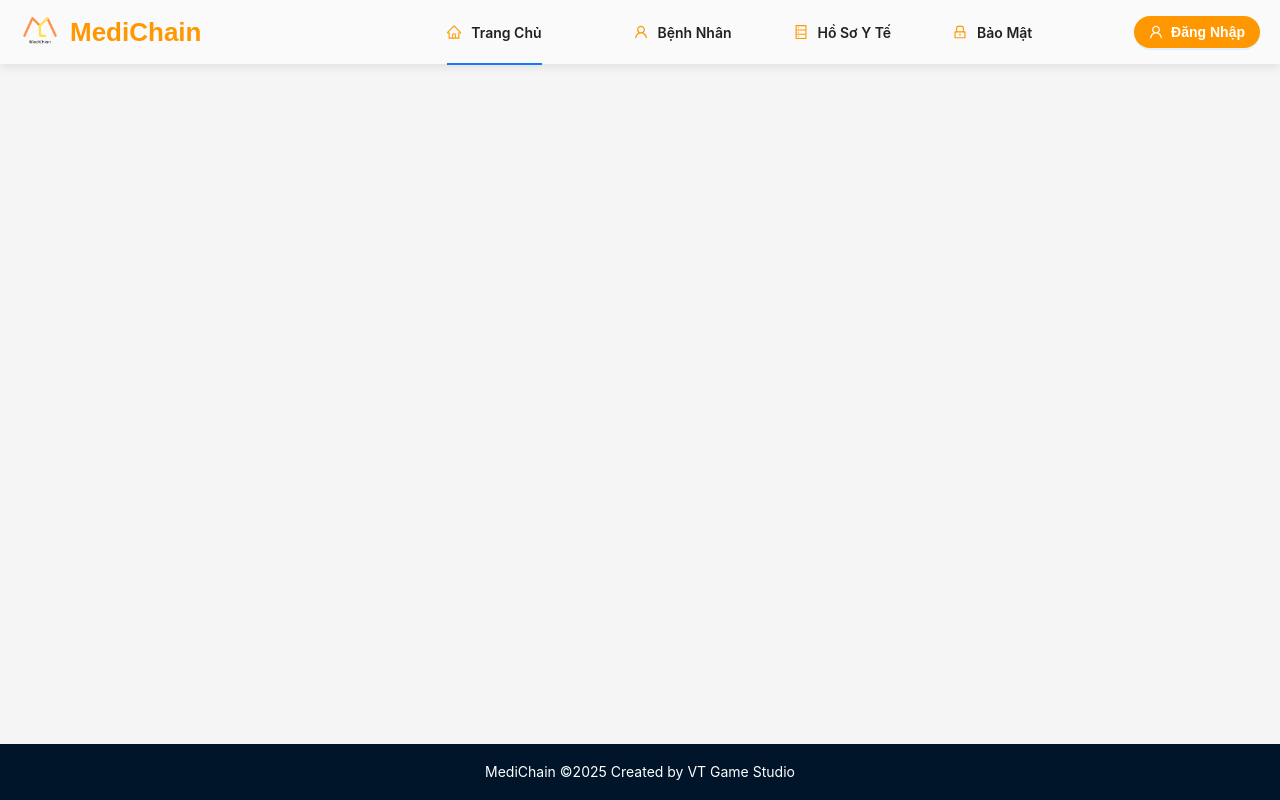
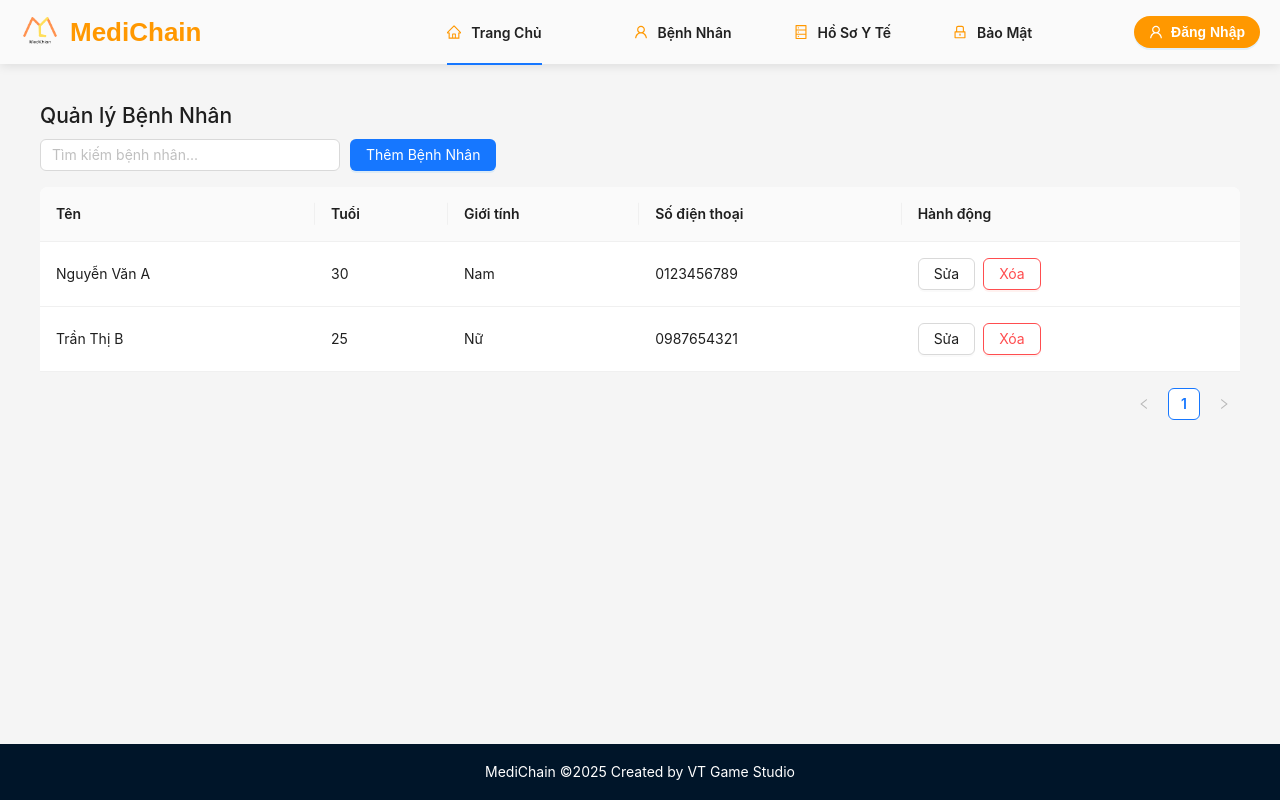
Before and after one commit to ThuongDev1203/medichain, a React (Create React App) app: page /patientmanager in a window 1280 px wide. Built offline with nearby package versions, Linux system fonts and the light colour scheme.

Commit message:
update option

```diff
--- a/src/App.js
+++ b/src/App.js
@@ -16,8 +16,8 @@ function App() {
         <Content style={{ flex: 1, marginTop: "64px", padding: "20px" }}>
           <Routes>
             <Route path="/" element={<HomePage />} />
-            <Route path="/patient-manager" element={<PatientManagerPage />} />
-            <Route path="/medical-records" element={<MedicalRecordsPage />} />
+            <Route path="/patientmanager" element={<PatientManagerPage />} />
+            <Route path="/medicalrecords" element={<MedicalRecordsPage />} />
             <Route path="/security" element={<SecurityPage />} />
           </Routes>
         </Content>
--- a/src/pages/MedicalRecordsPage.js
+++ b/src/pages/MedicalRecordsPage.js
@@ -1,3 +1,124 @@
+import { useState } from "react";
+import { Table, Button, Input, Modal, Form } from "antd";
+
 export default function MedicalRecordsPage() {
-  return <div>Medical Records Page</div>;
+  const [records, setRecords] = useState([
+    { id: 1, name: "Nguyễn Văn A", disease: "Cảm cúm", date: "2024-03-05" },
+    {
+      id: 2,
+      name: "Trần Thị B",
+      disease: "Sốt xuất huyết",
+      date: "2024-02-28",
+    },
+  ]);
+  const [searchText, setSearchText] = useState("");
+  const [isModalVisible, setIsModalVisible] = useState(false);
+  const [editingRecord, setEditingRecord] = useState(null);
+  const [form] = Form.useForm();
+
+  // Xử lý tìm kiếm
+  const filteredRecords = records.filter((record) =>
+    record.name.toLowerCase().includes(searchText.toLowerCase())
+  );
+
+  // Mở modal để thêm/sửa hồ sơ
+  const showModal = (record = null) => {
+    setEditingRecord(record);
+    form.setFieldsValue(record || { name: "", disease: "", date: "" });
+    setIsModalVisible(true);
+  };
+
+  // Xử lý lưu dữ liệu
+  const handleSave = (values) => {
+    if (editingRecord) {
+      setRecords(
+        records.map((record) =>
+          record.id === editingRecord.id ? { ...record, ...values } : record
+        )
+      );
+    } else {
+      setRecords([...records, { id: records.length + 1, ...values }]);
+    }
+    setIsModalVisible(false);
+    form.resetFields();
+  };
+
+  // Xử lý xóa hồ sơ
+  const handleDelete = (id) => {
+    setRecords(records.filter((record) => record.id !== id));
+  };
+
+  return (
+    <div style={{ padding: 20 }}>
+      <h2>Quản lý Hồ sơ Y tế</h2>
+
+      <Input
+        placeholder="Tìm kiếm bệnh nhân..."
+        onChange={(e) => setSearchText(e.target.value)}
+        style={{ marginBottom: 16, width: 300 }}
+      />
+
+      <Button
+        type="primary"
+        onClick={() => showModal()}
+        style={{ marginLeft: 10 }}
+      >
+        Thêm Hồ sơ
+      </Button>
+
+      <Table
+        dataSource={filteredRecords}
+        rowKey="id"
+        columns={[
+          { title: "Tên bệnh nhân", dataIndex: "name", key: "name" },
+          { title: "Bệnh lý", dataIndex: "disease", key: "disease" },
+          { title: "Ngày khám", dataIndex: "date", key: "date" },
+          {
+            title: "Hành động",
+            key: "actions",
+            render: (text, record) => (
+              <>
+                <Button
+                  onClick={() => showModal(record)}
+                  style={{ marginRight: 8 }}
+                >
+                  Sửa
+                </Button>
+                <Button danger onClick={() => handleDelete(record.id)}>
+                  Xóa
+                </Button>
+              </>
+            ),
+          },
+        ]}
+      />
+
+      <Modal
+        title={editingRecord ? "Chỉnh sửa hồ sơ" : "Thêm hồ sơ"}
+        open={isModalVisible}
+        onCancel={() => setIsModalVisible(false)}
+        onOk={() => form.submit()}
+      >
+        <Form form={form} layout="vertical" onFinish={handleSave}>
+          <Form.Item
+            name="name"
+            label="Tên bệnh nhân"
+            rules={[{ required: true }]}
+          >
+            <Input />
+          </Form.Item>
+          <Form.Item
+            name="disease"
+            label="Bệnh lý"
+            rules={[{ required: true }]}
+          >
+            <Input />
+          </Form.Item>
+          <Form.Item name="date" label="Ngày khám" rules={[{ required: true }]}>
+            <Input type="date" />
+          </Form.Item>
+        </Form>
+      </Modal>
+    </div>
+  );
 }
--- a/src/pages/PatientManagerPage.js
+++ b/src/pages/PatientManagerPage.js
@@ -1,3 +1,135 @@
+import { useState } from "react";
+import { Table, Button, Input, Modal, Form } from "antd";
+
 export default function PatientManagerPage() {
-  return <div>Patient Manager Page</div>;
+  const [patients, setPatients] = useState([
+    {
+      id: 1,
+      name: "Nguyễn Văn A",
+      age: 30,
+      gender: "Nam",
+      phone: "0123456789",
+    },
+    { id: 2, name: "Trần Thị B", age: 25, gender: "Nữ", phone: "0987654321" },
+  ]);
+  const [searchText, setSearchText] = useState("");
+  const [isModalVisible, setIsModalVisible] = useState(false);
+  const [editingPatient, setEditingPatient] = useState(null);
+  const [form] = Form.useForm();
+
+  // Xử lý tìm kiếm bệnh nhân
+  const filteredPatients = patients.filter((patient) =>
+    patient.name.toLowerCase().includes(searchText.toLowerCase())
+  );
+
+  // Mở modal để thêm/sửa bệnh nhân
+  const showModal = (patient = null) => {
+    setEditingPatient(patient);
+    form.setFieldsValue(
+      patient || { name: "", age: "", gender: "", phone: "" }
+    );
+    setIsModalVisible(true);
+  };
+
+  // Xử lý lưu dữ liệu
+  const handleSave = (values) => {
+    if (editingPatient) {
+      setPatients(
+        patients.map((patient) =>
+          patient.id === editingPatient.id ? { ...patient, ...values } : patient
+        )
+      );
+    } else {
+      setPatients([...patients, { id: patients.length + 1, ...values }]);
+    }
+    setIsModalVisible(false);
+    form.resetFields();
+  };
+
+  // Xử lý xóa bệnh nhân
+  const handleDelete = (id) => {
+    setPatients(patients.filter((patient) => patient.id !== id));
+  };
+
+  return (
+    <div style={{ padding: 20 }}>
+      <h2>Quản lý Bệnh Nhân</h2>
+
+      <Input
+        placeholder="Tìm kiếm bệnh nhân..."
+        onChange={(e) => setSearchText(e.target.value)}
+        style={{ marginBottom: 16, width: 300 }}
+      />
+
+      <Button
+        type="primary"
+        onClick={() => showModal()}
+        style={{ marginLeft: 10 }}
+      >
+        Thêm Bệnh Nhân
+      </Button>
+
+      <Table
+        dataSource={filteredPatients}
+        rowKey="id"
+        columns={[
+          { title: "Tên", dataIndex: "name", key: "name" },
+          { title: "Tuổi", dataIndex: "age", key: "age" },
+          { title: "Giới tính", dataIndex: "gender", key: "gender" },
+          { title: "Số điện thoại", dataIndex: "phone", key: "phone" },
+          {
+            title: "Hành động",
+            key: "actions",
+            render: (text, patient) => (
+              <>
+                <Button
+                  onClick={() => showModal(patient)}
+                  style={{ marginRight: 8 }}
+                >
+                  Sửa
+                </Button>
+                <Button danger onClick={() => handleDelete(patient.id)}>
+                  Xóa
+                </Button>
+              </>
+            ),
+          },
+        ]}
+      />
+
+      <Modal
+        title={editingPatient ? "Chỉnh sửa bệnh nhân" : "Thêm bệnh nhân"}
+        open={isModalVisible}
+        onCancel={() => setIsModalVisible(false)}
+        onOk={() => form.submit()}
+      >
+        <Form form={form} layout="vertical" onFinish={handleSave}>
+          <Form.Item
+            name="name"
+            label="Tên bệnh nhân"
+            rules={[{ required: true }]}
+          >
+            <Input />
+          </Form.Item>
+          <Form.Item name="age" label="Tuổi" rules={[{ required: true }]}>
+            <Input type="number" />
+          </Form.Item>
+          <Form.Item
+            name="gender"
+            label="Giới tính"
+            rules={[{ required: true }]}
+          >
+            <Input />
+          </Form.Item>
+          <Form.Item
+            name="phone"
+            label="Số điện thoại"
+            rules={[{ required: true }]}
+          >
+            <Input />
+          </Form.Item>
+        </Form>
+      </Modal>
+    </div>
+  );
 }
```
